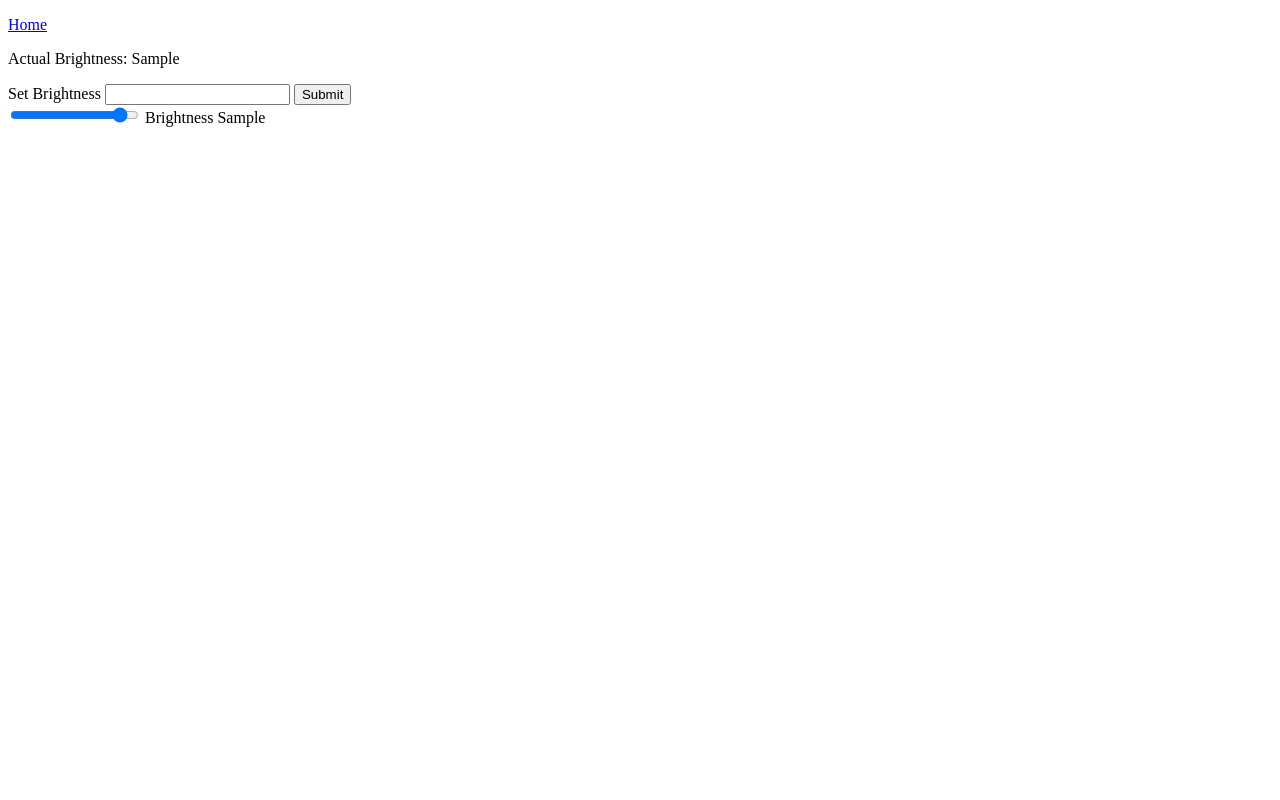
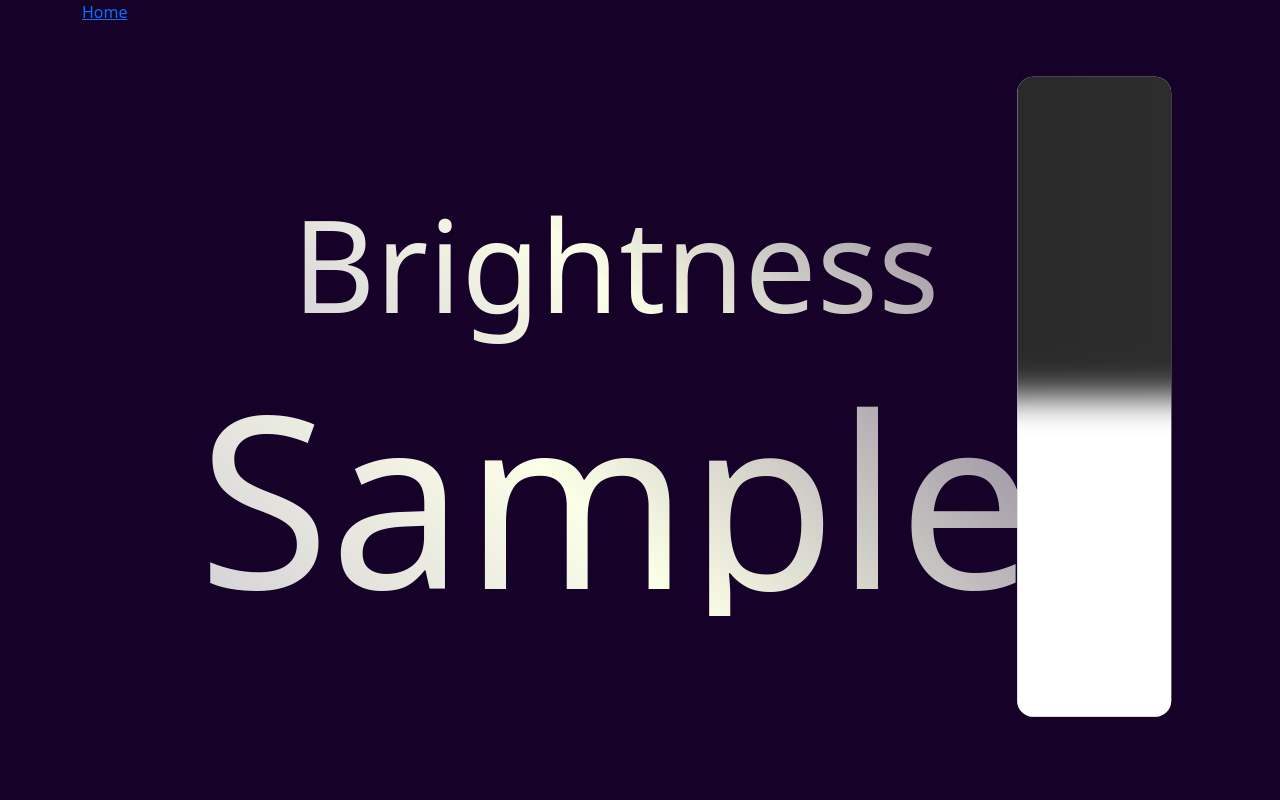
Before and after one commit to Chipsee/chipsee-industrial-pc-web, a Flask app: template templates/brightness.html in a window 1280 px wide. Run offline with Flask 2, Linux system fonts and the light colour scheme; the template is opened without the code that fills it: most values are stand-ins (such as "Sample title", 1, 10 or a date in 2020); parts of the project's set-up code (start-up, migrations or seed data) failed here and were passed over; some libraries are stand-ins or nearby versions.

Commit message:
Update CM4 brightness code.

```diff
--- a/app.py
+++ b/app.py
@@ -12,6 +12,7 @@ app = Flask(__name__)
 sock = Sock(app)
 cm4_gpio = GPIO()
 cm4_rs232 = RS232()
+cm4_brightness = Brightness()
 
 @app.route("/")
 def home():
@@ -39,16 +40,12 @@ def rs232_rx(ws):
 def brightness():
     if request.method == 'POST':
         new_brightness = request.form["brightness"]
-        brightness = Brightness()
-        brightness.set_brightness(brightness=new_brightness)
-        actual_brightness = brightness.get_actual_brightness()
+        cm4_brightness.set_brightness(brightness=new_brightness)
+        actual_brightness = cm4_brightness.get_actual_brightness()
         return render_template('brightness.html', actual_brightness=actual_brightness)
     if request.method == 'GET':
-        brightness = Brightness()
-        actual_brightness = brightness.get_actual_brightness()
-        # actual_brightness = 50
+        actual_brightness = cm4_brightness.get_actual_brightness()
         return render_template('brightness.html', actual_brightness=actual_brightness)
-    return render_template('brightness.html')
 
 @app.route("/gpio")
 def gpio():
@@ -65,10 +62,8 @@ def rs232():
 @app.route('/api/brightness', methods=['POST'])
 def api_brightness():
     new_brightness = request.form["brightness"]
-    brightness = Brightness()
-    brightness.set_brightness(brightness=new_brightness)
-    actual_brightness = brightness.get_actual_brightness()
-    # actual_brightness = new_brightness
+    cm4_brightness.set_brightness(brightness=new_brightness)
+    actual_brightness = cm4_brightness.get_actual_brightness()
     return {"brightness": actual_brightness}
 
 @app.route('/api/gpio/<gpioX>', methods=['GET', 'POST'])
--- a/static/css/style.css
+++ b/static/css/style.css
@@ -1,5 +1,11 @@
+/* Home Page */
 .dark-bg {
     background-color: #160129;
+}
+
+.sticky-body {
+    position: sticky;
+    overflow: hidden;
 }
 
 .home-card {
@@ -52,12 +58,66 @@
 
 .music-card {
     background-color: #cc2c85;
-  background-image: url("../images/svg/music.svg"), linear-gradient(39deg, rgba(63,94,251,1) 0%, rgba(252,70,107,1) 100%);
+    background-image: url("../images/svg/music.svg"), linear-gradient(39deg, rgba(63, 94, 251, 1) 0%, rgba(252, 70, 107, 1) 100%);
     color: #ffffff;
 }
 
 .network-card {
     background-color: #cfd3d5b8;
-  background-image: url("../images/svg/network.svg"), linear-gradient(45deg, rgba(043,250,121,0.4906163148853291) 0%, rgba(230,222,59,1) 100%);
+    background-image: url("../images/svg/network.svg"), linear-gradient(45deg, rgba(043, 250, 121, 0.4906163148853291) 0%, rgba(230, 222, 59, 1) 100%);
     color: #ffffff;
 }
+
+
+/* Brightness */
+.brightness-text {
+    position: absolute;
+    left: 10vw;
+    top: 0vh;
+}
+
+.brightness-desc {
+    background: -webkit-linear-gradient(45deg, rgba(255, 255, 255, 0.8155462868741247) 0%, rgba(252, 255, 231, 1) 46%, rgba(255, 255, 255, 0.5242297602634804) 100%);
+    -webkit-background-clip: text;
+    font-size: 8em;
+    -webkit-text-fill-color: transparent;
+}
+
+.brightness-value {
+    background: -webkit-linear-gradient(45deg, rgba(255, 255, 255, 0.8155462868741247) 0%, rgba(252, 255, 231, 1) 46%, rgba(255, 255, 255, 0.5242297602634804) 100%);
+    -webkit-text-fill-color: transparent;
+    -webkit-background-clip: text;
+    font-size: 15rem;
+    line-height: 15rem;
+}
+
+.brightness-slider-position {
+    position: absolute;
+    left: 55vw;
+    top: 40vh;
+}
+
+.brightness-slider {
+    transform: rotate(270deg);
+    -webkit-appearance: none;
+    overflow: hidden;
+    height: 12vw;
+    width: 80vh;
+    cursor: pointer;
+    border-radius: 1em;
+}
+
+::-webkit-slider-runnable-track {
+    background: linear-gradient(0deg, rgba(45, 45, 45, 1) 0%, rgba(42, 42, 42, 1) 100%);
+    border-radius: 0.1em;
+}
+
+::-webkit-slider-thumb {
+    -webkit-appearance: none;
+    border-radius: 1em;
+    width: 0px;
+    height: 12vw;
+    background: #fff;
+    box-shadow: -41vh 0 2em 41vh #fff, inset 0 0 0 0px #fff;
+    transition: box-shadow 0.2s ease-in-out;
+}
--- a/templates/brightness.html
+++ b/templates/brightness.html
@@ -1,21 +1,21 @@
 <!doctype html>
-<title>CM4 Demo</title>
 <html>
+<head>
+    <title>CM4 Demo</title>
+    <link rel="stylesheet" href="{{ url_for('static', filename='css/bootstrap.min.css') }}">
+    <link rel="stylesheet" href="{{ url_for('static', filename='css/style.css') }}">
+</head>
 
-<body>
-    <p><a href="{{ url_for('home') }}">Home</a></p>
-    <p>
-        Actual Brightness: {{ actual_brightness }}
-    </p>
-    <form method="post">
-        <label for="brightness">Set Brightness</label>
-        <input type="text" name="brightness" value="{{ request.form['brightness'] }}"></input>
-        <button type="submit">Submit</button>
-    </form>
-    <div>
-        <input type="range" id="brightness" name="brightness" min="0" max="100" value="90" step="1">
-        <label for="brightness">Brightness</label>
-        <span id="brightness-value">{{ actual_brightness }}</span>
+<body class="dark-bg sticky-body">
+    <div class="container position-relative">
+        <p>
+            <a href="{{ url_for('home') }}">Home</a>
+        </p>
+        <div class="brightness-text d-flex flex-column vh-100 align-items-center justify-content-center">
+            <p class="brightness-desc">Brightness</p>
+            <p class="brightness-value">{{ actual_brightness }}</p>
+        </div>
+        <input type="range" class="brightness-slider brightness-slider-position" id="brightness" name="brightness" min="0" max="100" value="{{ actual_brightness }}" step="1">
     </div>
 </body>
 
@@ -24,7 +24,7 @@
 const brightnessElement = document.querySelector('#brightness');
 
 brightnessElement.addEventListener('input', (event) => {
-    const curr_brightness = document.querySelector('#brightness-value');
+    const curr_brightness = document.querySelectorAll('.brightness-value');
     const xhr = new XMLHttpRequest();
     xhr.open("POST", '{{ url_for('api_brightness') }}', true);
     xhr.setRequestHeader("Content-Type", "application/x-www-form-urlencoded");
@@ -34,6 +34,8 @@ brightnessElement.addEventListener('input', (event) => {
         }
     }
     xhr.send(`brightness=${brightnessElement.value}`);
-    curr_brightness.textContent = `${event.target.value}`;
+    for(let brightnessValue of curr_brightness) {
+        brightnessValue.textContent = `${event.target.value}`;
+    }
 });
 </script>
--- a/templates/home.html
+++ b/templates/home.html
@@ -1,14 +1,14 @@
 <!doctype html>
 
+<html>
 <head>
     <title>CM4 Demo</title>
     <link rel="stylesheet" href="{{ url_for('static', filename='css/style.css') }}">
     <link rel="stylesheet" href="{{ url_for('static', filename='css/bootstrap.min.css') }}">
     <script src="{{ url_for('static', filename='js/bootstrap.min.js') }}"></script>
 </head>
-<html>
 
-<body class="dark-bg">
+<body class="dark-bg sticky-body">
     <div class="container">
         <div class="row g-5 my-2" style="min-height: 90vh">
             <a class="col-4 home-card-link" href="{{ url_for('brightness') }}">
```
Lines whose indentation alone changed are shown as unchanged.
